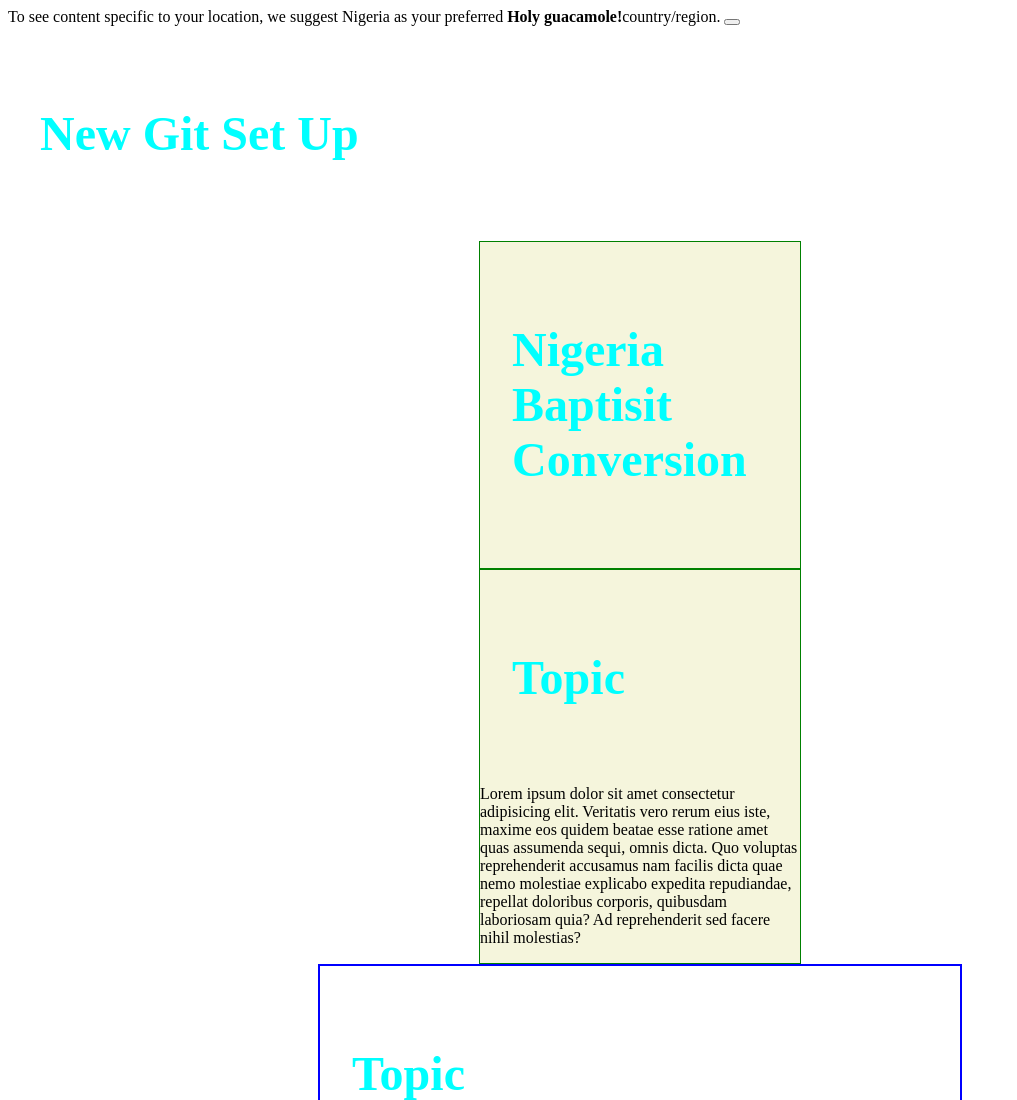
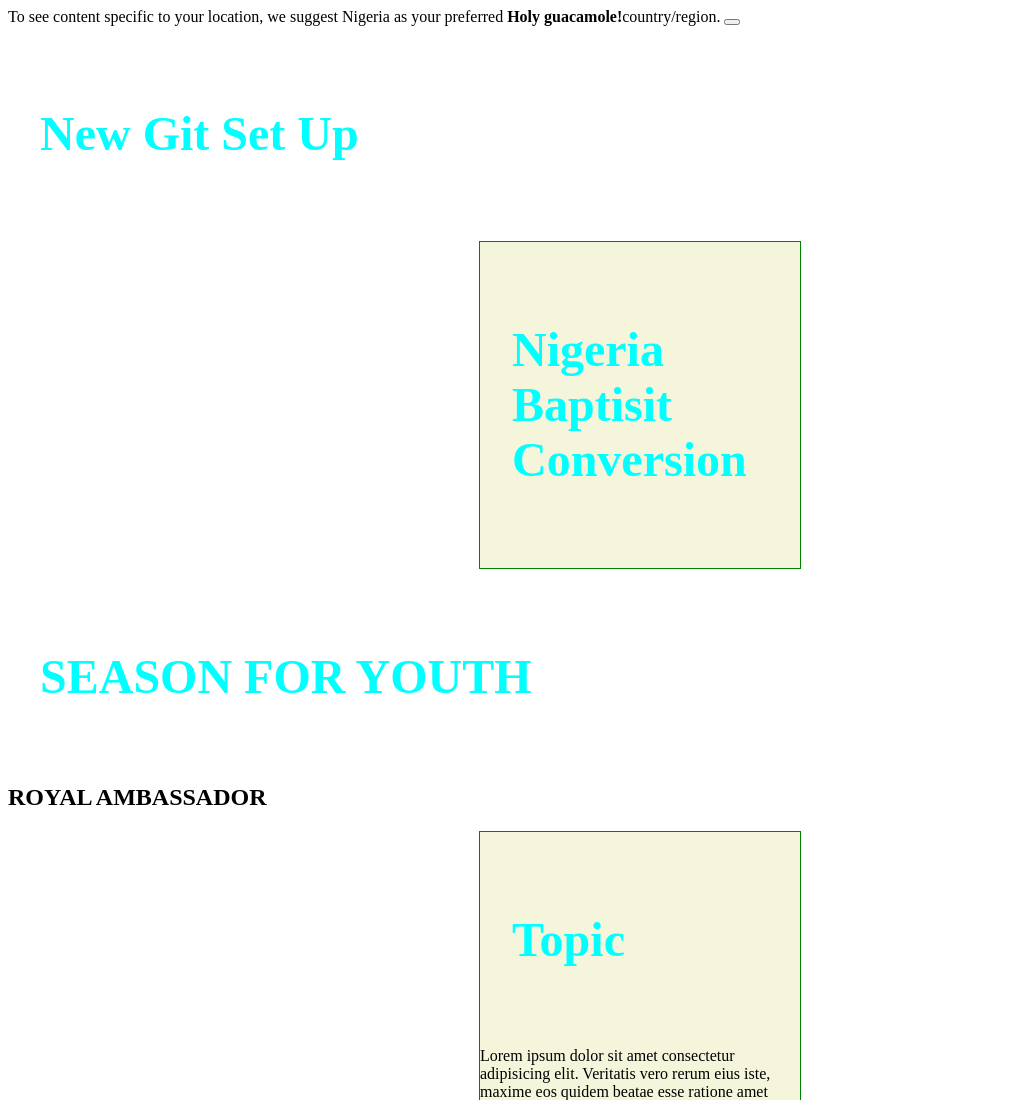
Before and after one commit to ogmikky/myfirstgitclass, a plain HTML site: page index.html in a window 1280 px wide. Shown: the top 1100 px of the page, without its empty margins (0-1017 px from the left). Drawn offline with Linux system fonts and the light colour scheme.

Commit message:
YOUTH added

```diff
--- a/index.html
+++ b/index.html
@@ -40,7 +40,8 @@
         <h1>Nigeria Baptisit Conversion</h1>
     </div>
 
-
+    <h1>SEASON FOR YOUTH</h1>
+    <H2>ROYAL AMBASSADOR</H2>
 
    <div class="container">
     <h1>Topic</h1>
```
